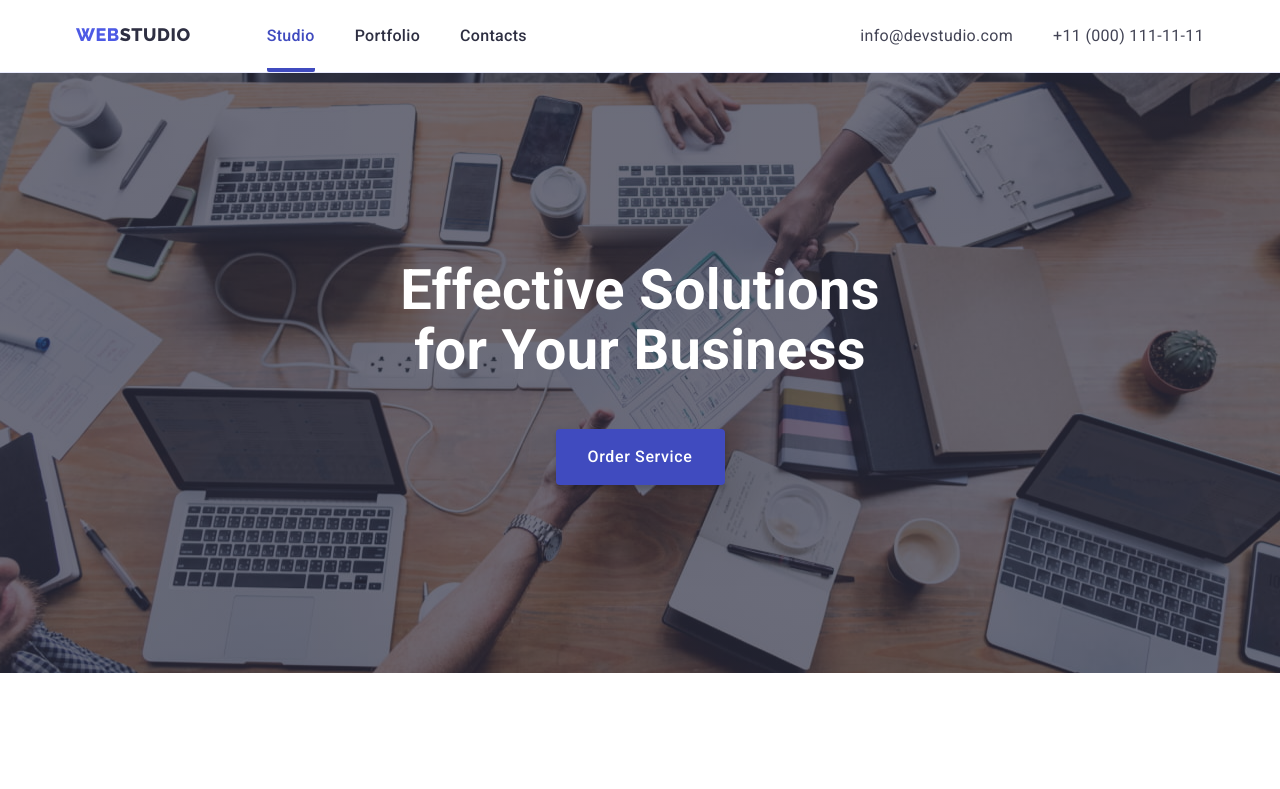
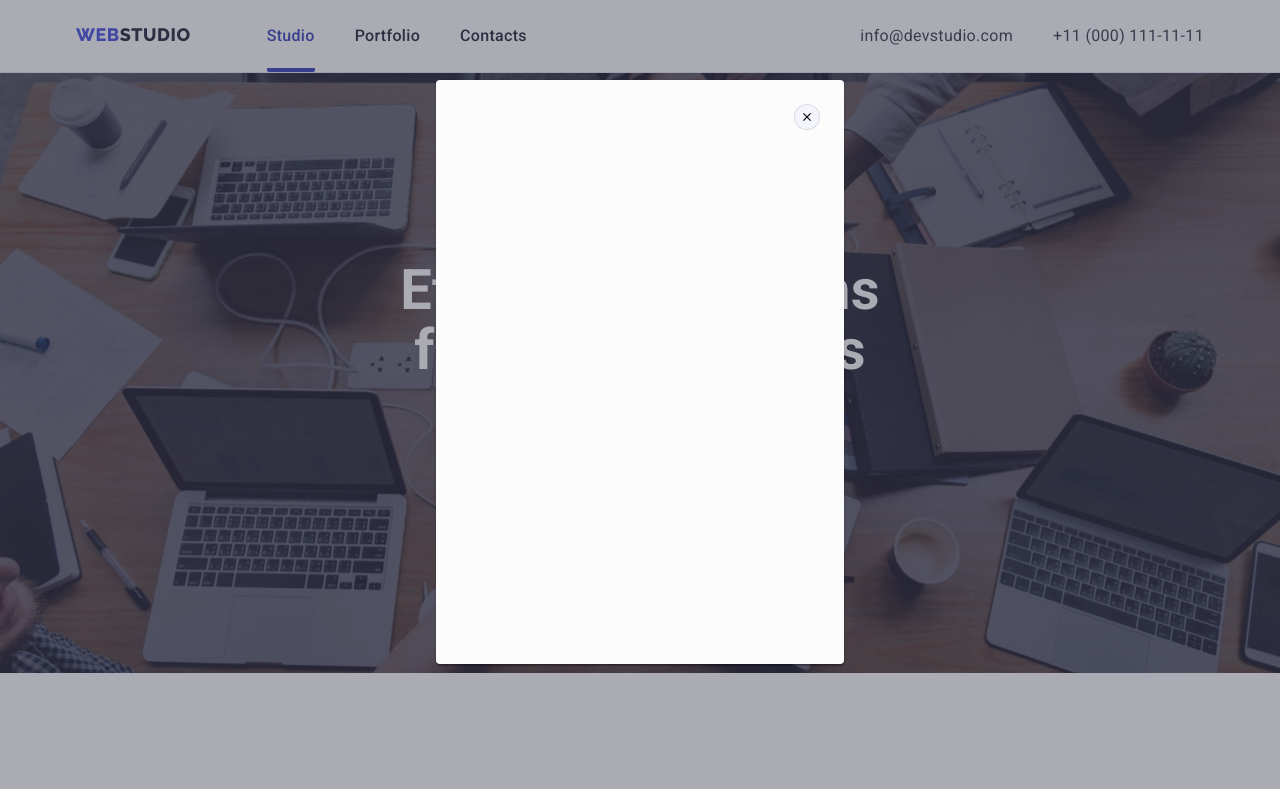
Before and after one commit to MarynaLapa/goit-markup-hw-04, a plain HTML site: page index.html in a window 1280 px wide. Both pictures are taken after a click on the button "Order Service". Shown: the top 789 px of the page. Drawn offline with nearby package versions, Linux system fonts and the light colour scheme.

Commit message:
with modal

```diff
--- a/css/styles.css
+++ b/css/styles.css
@@ -8,7 +8,7 @@
     --light-slate-color: #8E8F99;
     --cornflower-color: #E7E9FC;
     --cloud-color: #F4F4FD;
-    --navy-blue-modal-color: #2E2F42;
+    --navy-blue-modal-color: rgba(46, 47, 66, 0.40);
     --grey-color: #2e2f42;
     --white-color:#FFFFFF;
     --dairy-color: #FCFCFC;
@@ -218,7 +218,7 @@ img {
     border-radius: 4px;
 }
 .icon {
-    display: inline-block;
+    display: block;
     stroke-width: 0;
     stroke: currentColor;
     fill: currentColor;
@@ -460,3 +460,49 @@ img {
 .product-card:focus .overlay {
     transform: translateY(0);
 }
+
+
+/**
+  |============================
+  | Modal start
+  |============================
+*/
+.backdrop {
+    position: fixed;
+    width: 100%;
+    height: 100%;
+    background-color: var(--navy-blue-modal-color);
+    top: 0;
+    left: 0;
+    transition: translate 250ms cubic-bezier(0.4, 0, 0.2, 1) visibility 250ms cubic-bezier(0.4, 0, 0.2, 1);
+}
+.modal-body {
+    min-height: 100px;
+    display: flex;
+    justify-content: center;
+    align-items: center;
+    margin: 80px auto 13px;
+}
+.modal-content {
+    background-color: var(--dairy-color);
+    width: 408px;
+    height: 584px;
+    padding: 24px;
+    position: relative;
+    border-radius: 4px;
+    box-shadow: 0px 2px 1px 0px rgba(0, 0, 0, 0.20), 0px 1px 3px 0px rgba(0, 0, 0, 0.12), 0px 1px 1px 0px rgba(0, 0, 0, 0.14);
+}
+.modal-close {
+    background-color: var(--cloud-color);
+    border-radius: 24px;
+    border: 1px solid rgba(0, 0, 0, 0.10);
+    padding: 8px;
+    position: absolute;
+    top: 24px;
+    right: 24px;
+}
+.is-hidden {
+    opacity: 0;
+    visibility: hidden;
+    pointer-events: none;
+}
--- a/index.html
+++ b/index.html
@@ -71,7 +71,7 @@
               <h1 class="hero-title">
                 Effective Solutions for Your Business
               </h1>
-              <button class="hero-button" type="button">
+              <button class="hero-button" type="button" data-modal-open>
                 Order Service
               </button>
           </div>
@@ -424,5 +424,21 @@
         </div>
       </footer>
     </div>
+
+    <div class="backdrop is-hidden" data-modal>
+      <div class="modal-body">
+        <div class="modal-content">
+          <button class="modal-close" type="button" data-modal-close>
+            <svg class="icon" width="8" height="8" >
+              <use href="./images/icons.svg/symbol-defs.svg#close"></use>
+            </svg>
+          </button>
+          <div class="">
+
+          </div>
+        </div>
+      </div>
+    </div>
+    <script src="./js/modal.js"></script>
   </body>
 </html>
--- /dev/null
+++ b/js/modal.js
@@ -0,0 +1,14 @@
+(() => {
+  const refs = {
+    openModalBtn: document.querySelector("[data-modal-open]"),
+    closeModalBtn: document.querySelector("[data-modal-close]"),
+    modal: document.querySelector("[data-modal]"),
+  };
+
+  refs.openModalBtn.addEventListener("click", toggleModal);
+  refs.closeModalBtn.addEventListener("click", toggleModal);
+
+  function toggleModal() {
+    refs.modal.classList.toggle("is-hidden");
+  }
+})();
```
